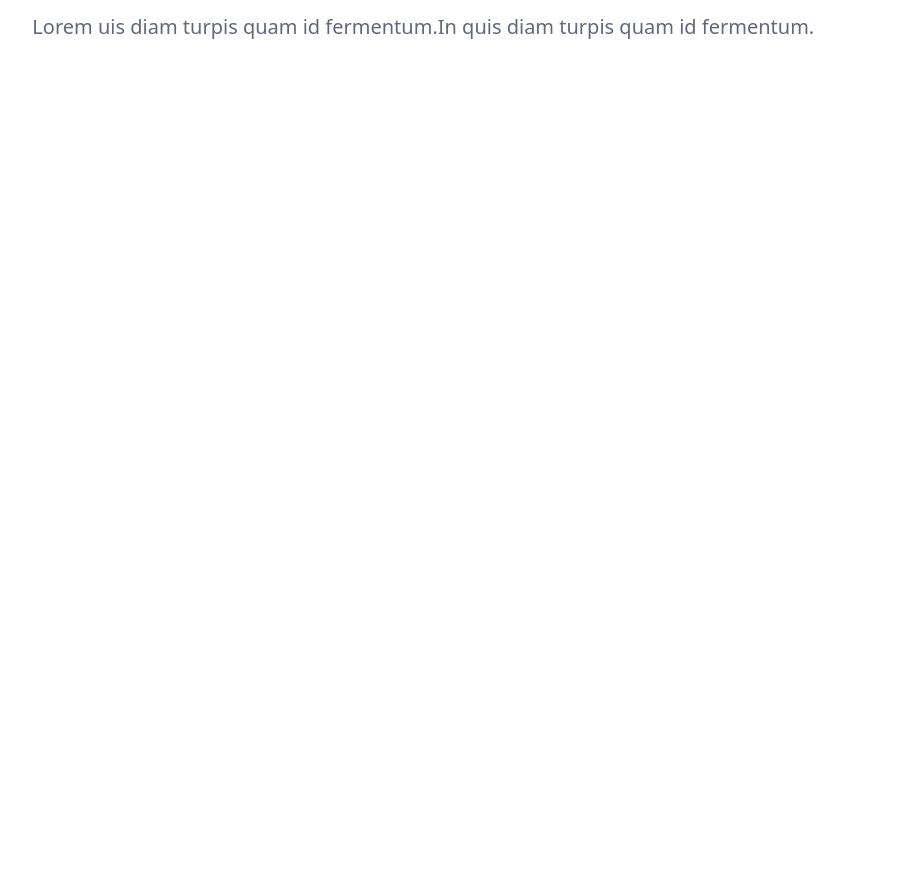
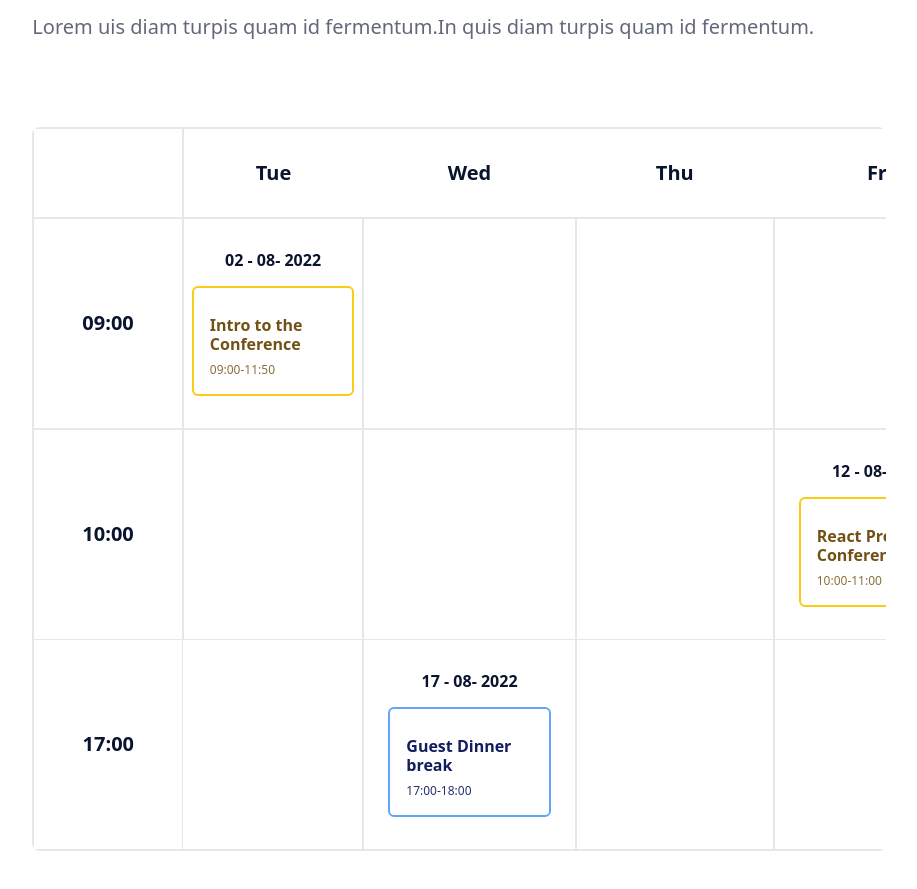
Before and after one commit to Jubayer-Hossain-Abir-404/react-conference-site-using-nextjs-tailwindcss-api, a Next.js app: page / in a window 1280 px wide. Shown: the part 1480-2369 px from the top of the page, without its empty margins (181-1098 px from the left). Before the commit the page ends 1655 px from the top, so only its background shows below. Built offline with nearby package versions, Linux system fonts and the light colour scheme.

Commit message:
first page table design is done

```diff
--- a/components/EventSchedule.js
+++ b/components/EventSchedule.js
@@ -2,13 +2,118 @@ import React from 'react'
 
 const EventSchedule = () => {
   return (
-      <div className="mt-32 lg:mt-72 basicContainer mb-32 eventScheduleSection">
-        <h2>Event Schedule</h2>
-        <p>
-          Lorem uis diam turpis quam id fermentum.In quis diam turpis quam id
-          fermentum.
-        </p>
+    <div className="mt-32 lg:mt-72 basicContainer mb-32 eventScheduleSection">
+      <h2>Event Schedule</h2>
+      <p className="eventScheduleDesc">
+        Lorem uis diam turpis quam id fermentum.In quis diam turpis quam id
+        fermentum.
+      </p>
+      <div className="scheduleTable mt-20">
+        <div className="overflow-x-auto relative rounded-lg">
+          <table className="w-full text-sm text-center border-2 ">
+            <thead>
+              <tr>
+                <th scope="col" className="py-8 px-12 border-r-2"></th>
+                <th scope="col" className="py-8 px-6 tableTitle">
+                  Tue
+                </th>
+                <th scope="col" className="py-8 px-6 tableTitle">
+                  Wed
+                </th>
+                <th scope="col" className="py-8 px-20 tableTitle">
+                  Thu
+                </th>
+                <th scope="col" className="py-8 px-6 tableTitle">
+                  Fri
+                </th>
+                <th scope="col" className="py-8 px-6 tableTitle">
+                  Sat
+                </th>
+                <th scope="col" className="py-8 px-6"></th>
+              </tr>
+            </thead>
+            <tbody>
+              {/* 1st row */}
+              <tr className="bg-white border-2">
+                <th
+                  scope="row"
+                  className="py-8 px-12 tableTitle whitespace-nowrap border-r-2"
+                >
+                  09:00
+                </th>
+                <td className="py-8 px-2 border-r-2">
+                  <p className="smallDate">02 - 08- 2022</p>
+                  <div className="mt-4 px-4 py-7 yellowBox border-2 rounded-md border-yellow-400 mx-auto text-left">
+                    <h4 className="mb-2">Intro to the Conference</h4>
+                    <h5>09:00-11:50</h5>
+                  </div>
+                </td>
+                <td className="py-8 px-6 border-r-2"></td>
+                <td className="py-8 px-6 border-r-2"></td>
+                <td className="py-8 px-6 border-r-2">
+
+                </td>
+                <td className="py-8 px-6 border-r-2"></td>
+                <td className="py-8 px-6">
+                  <p className="smallDate">07 - 08- 2022</p>
+                  <div className="mt-4 px-4 py-7 yellowBox border-2 rounded-md border-yellow-400 mx-auto text-left">
+                    <h4 className="mb-2">VIP lunch break</h4>
+                    <h5>09:00-10:00</h5>
+                  </div>
+                </td>
+              </tr>
+              {/* 2nd row */}
+              <tr className="bg-white border">
+                <th
+                  scope="row"
+                  className="py-8 px-12 tableTitle whitespace-nowrap border-r-2"
+                >
+                  10:00
+                </th>
+                <td className="py-8 px-2 border-r-2"></td>
+                <td className="py-8 px-6 border-r-2"></td>
+                <td className="py-8 px-6 border-r-2"></td>
+                <td className="py-8 px-6 border-r-2">
+                  <p className="smallDate">12 - 08- 2022</p>
+                  <div className="mt-4 px-4 py-7 yellowBox border-2 rounded-md border-yellow-400 mx-auto text-left">
+                    <h4 className="mb-2">React Press Conference</h4>
+                    <h5>10:00-11:00</h5>
+                  </div>
+                </td>
+                <td className="py-8 px-6 border-r-2"></td>
+                <td className="py-8 px-6"></td>
+              </tr>
+              <tr className="bg-white border">
+                <th
+                  scope="row"
+                  className="py-8 px-12 tableTitle whitespace-nowrap border-r"
+                >
+                  17:00
+                </th>
+                <td className="py-8 px-2 border-r-2"></td>
+                <td className="py-8 px-6 border-r-2">
+                  <p className="smallDate">17 - 08- 2022</p>
+                  <div className="mt-4 px-4 py-7 blueBox border-2 rounded-md border-blue-400 mx-auto text-left">
+                    <h4 className="mb-2">Guest Dinner break</h4>
+                    <h5>17:00-18:00</h5>
+                  </div>
+                </td>
+                <td className="py-8 px-6 border-r-2"></td>
+                <td className="py-8 px-6 border-r-2"></td>
+                <td className="py-8 px-6 border-r-2">
+                  <p className="smallDate">20 - 08- 2022</p>
+                  <div className="mt-4 px-4 py-7 blueBox border-2 rounded-md border-blue-400 mx-auto text-left">
+                    <h4 className="mb-2">After work party</h4>
+                    <h5>17:00-18:30</h5>
+                  </div>
+                </td>
+                <td className="py-8 px-6"></td>
+              </tr>
+            </tbody>
+          </table>
+        </div>
       </div>
+    </div>
   );
 }
 
--- a/styles/globals.css
+++ b/styles/globals.css
@@ -3,6 +3,30 @@
 @tailwind utilities;
 
 @layer utilities {
+  *{
+    box-sizing: border-box;
+  }
+
+        ::-webkit-scrollbar {
+          width: 20px;
+        }
+
+        /* Track */
+        ::-webkit-scrollbar-track {
+          box-shadow: inset 0 0 5px #23222259;
+          border-radius: 10px;
+        }
+
+        /* Handle */
+        ::-webkit-scrollbar-thumb {
+          background: #D5D5D5;
+          border-radius: 8px;
+        }
+
+        /* Handle on hover */
+        ::-webkit-scrollbar-thumb:hover {
+          background: #d5d5d5df;
+        }
   .heroBackgroundImage {
     background-image: url(../public/Images/heroBackground.png);
     width: 100%;
@@ -109,7 +133,7 @@
       color: #0A142F;
   }
 
-  .eventScheduleSection p{
+  .eventScheduleDesc{
     font-style: normal;
       font-weight: 400;
       font-size: 20px;
@@ -121,6 +145,71 @@
 
       opacity: 0.8;
   }
+
+  .tableTitle{
+    font-style: normal;
+      font-weight: 700;
+      font-size: 20px;
+      line-height: 24px;
+      text-align: center;
+
+      color: #0A142F;
+  }
+  .smallDate{
+    font-style: normal;
+      font-weight: 700;
+      font-size: 16px;
+      line-height: 19px;
+
+      color: #0A142F;
+  }
+  .yellowBox{
+    width: 162.52px;
+      height: 110px;
+  }
+  .yellowBox h4{
+    font-style: normal;
+      font-weight: 700;
+      font-size: 16px;
+      line-height: 19px;
+
+      color: #725114;
+  }
+
+  .yellowBox h5{
+    font-style: normal;
+      font-weight: 400;
+      font-size: 12px;
+      line-height: 15px;
+      /* identical to box height */
+
+
+      color: #8B6F3B;
+  }
+
+  .blueBox{
+    width: 162.52px;
+      height: 110px;
+  }
+  .blueBox h4{
+    font-style: normal;
+      font-weight: 700;
+      font-size: 16px;
+      line-height: 19px;
+
+      color: #111D5E;
+  }
+
+  .blueBox h5{
+    font-style: normal;
+      font-weight: 400;
+      font-size: 12px;
+      line-height: 15px;
+      /* identical to box height */
+
+
+      color: #27326D;
+  }
 }
 
 @layer components{
```
